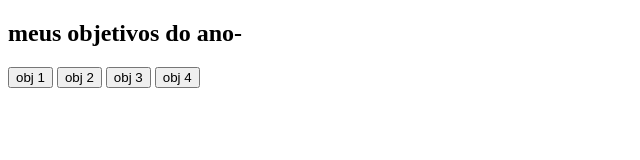
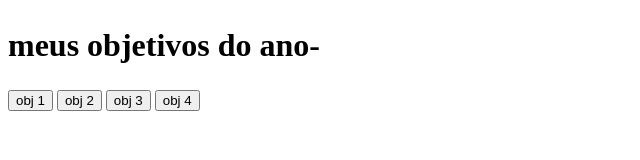
Before and after one commit to joce1209/prijetodevida, a plain HTML site: page index.html in a window 1280 px wide. Shown: the whole page, without its empty margins (0-640 px from the left). Drawn offline with Linux system fonts and the light colour scheme.

```diff
--- a/style.css
+++ b/style.css
@@ -13,3 +13,9 @@
     width: 100%;
     margin: 0 auto;
     }
+
+    .titulo-principal { text-align: left;
+        width: 100%;
+        font-size: 32px;
+        }
+        <h2 class=”titulo-principal”>Meus Objetivos do ano<span>_<span></h2>
```
